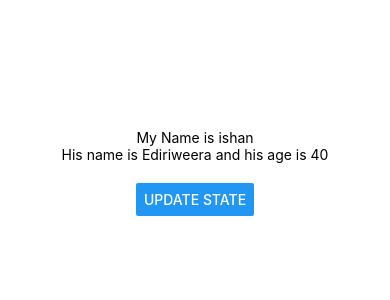
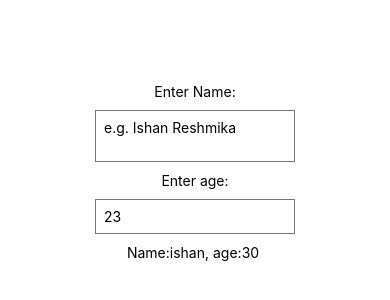
Before and after one commit to ishanEPR/React_Native_Expo, a React Native app: screen / in a window 390 px wide. Shown: the part 250-550 px from the top of the page. Built offline with nearby package versions, Linux system fonts and the light colour scheme.

Commit message:
text input and it's value display

```diff
--- a/App.js
+++ b/App.js
@@ -1,28 +1,42 @@
 import React,{useState} from "react";
-import {View,TextInput,Button,Text,StyleSheet} from 'react-native';
+import {View,TextInput,Text,StyleSheet} from 'react-native';
 
 export default function App()
 {
 
 const  [name,setName]=useState('ishan');
-const  [person,setPerson]=useState({name:'Ediriweera',age:40});
+const  [age,setAge]=useState('30');
 
-const clickHandler= () =>{
-  setName('Reshmika');
-  setPerson({name:'Ishan',age:23})
-}
 
 
     return(
       <View style={styles.container}>
 
-        <Text>My Name is {name}</Text>
-        <Text>His name is {person.name} and his age is {person.age}</Text>
 
-        <View style={styles.buttonContainer}>
-          <Button title='Update State' onPress={clickHandler}/>
 
-        </View>
+        <Text>Enter Name:</Text>
+        <TextInput
+        multiline
+        style={styles.input}
+        placeholder='e.g. Ishan Reshmika'
+
+        onChangeText={(val1)=>setName(val1)}
+        />
+
+
+
+        <Text>Enter age:</Text>
+        <TextInput
+        style={styles.input}
+        placeholder='23'
+        keyboardType='numeric'
+
+        onChangeText={(val)=>setAge(val)}
+        />
+
+        <Text>Name:{name}, age:{age} </Text>
+
+
 
 
 
@@ -37,9 +51,14 @@ const styles=StyleSheet.create({
     alignItems:'center',
     justifyContent:'center',
   },
- buttonContainer:{
-   marginTop:20,
- },
+ input:{
+
+   borderWidth:1,
+   borderColor:'#777',
+   padding:8,
+   margin:10,
+   width:200,
+ }
 
 
 });
```
